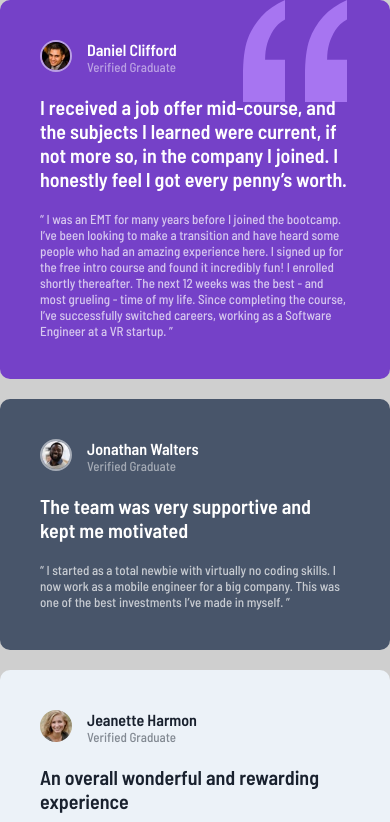
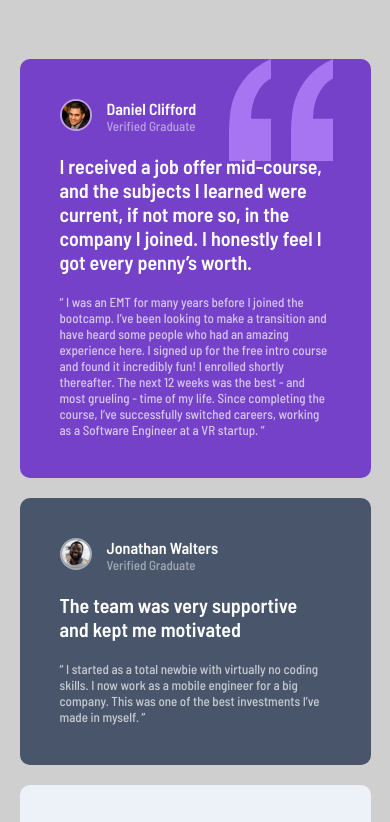
Before and after one commit to feihachim/testimonials-grid, a plain HTML site: page index.html in a window 390 px wide. Shown: the top 822 px of the page. Drawn offline with Linux system fonts and the light colour scheme.

Commit message:
Update CSS mobile

```diff
--- a/assets/css/main.css
+++ b/assets/css/main.css
@@ -139,9 +139,11 @@ img {
 
 @media (max-width: 1279px) {
   .container {
+    height: auto;
     display: flex;
     flex-direction: column;
     align-items: center;
+    padding: 15% 5% 15% 5%;
   }
 
   .article {
```
